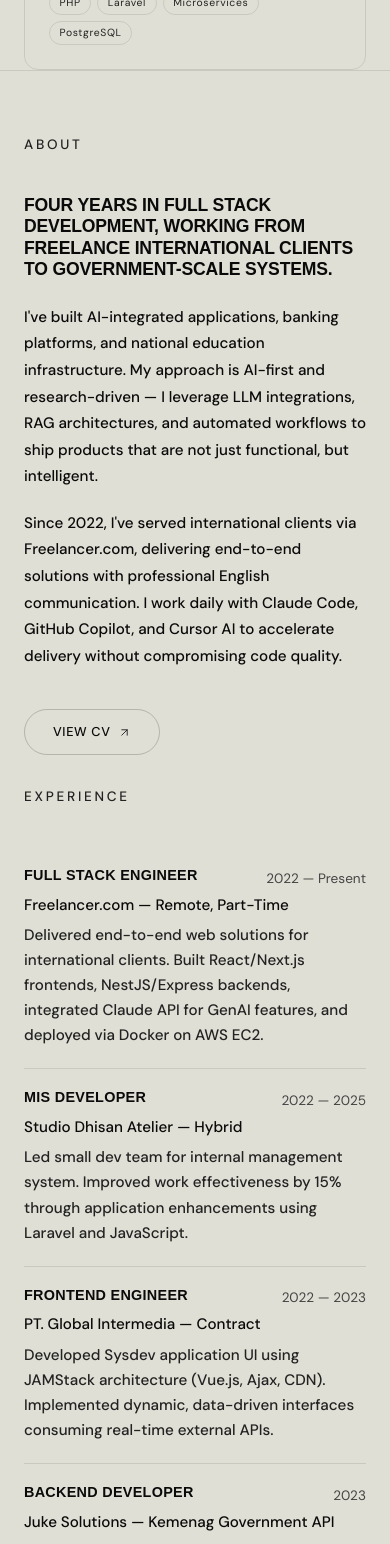
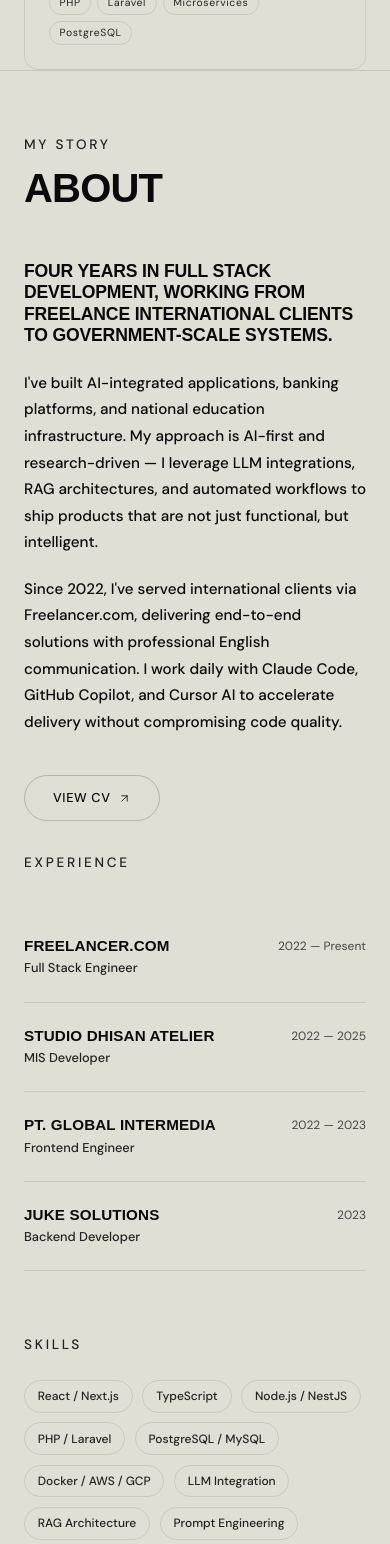
Before and after one commit to lanss-id/simple-portofolio, a Next.js app: page / in a window 390 px wide. Shown: the part 3380-4924 px from the top of the page. Built offline with nearby package versions, Linux system fonts and the light colour scheme; a web font is replaced by a local one.

Commit message:
feat: redesign About section with inline skills and remove redundant experience navigation link

```diff
--- a/components/layout/Navbar.tsx
+++ b/components/layout/Navbar.tsx
@@ -10,7 +10,6 @@ import Link from 'next/link'
 const navLinks = [
   { href: '#work', label: 'Work' },
   { href: '#about', label: 'About' },
-  { href: '#experience', label: 'Experience' },
   { href: '#contact', label: 'Contact' },
 ]
 
--- a/components/sections/About.tsx
+++ b/components/sections/About.tsx
@@ -3,6 +3,7 @@
 import { motion } from 'framer-motion'
 import { ArrowUpRight } from 'lucide-react'
 import { experiences } from '@/data/experience'
+import { skills } from '@/data/skills'
 
 export function About() {
   return (
@@ -29,9 +30,22 @@ export function About() {
             viewport={{ once: true, margin: '-60px' }}
             transition={{ duration: 0.8, ease: [0.16, 1, 0.3, 1] }}
           >
-            <span className="section-label" style={{ display: 'block', marginBottom: '2.5rem' }}>
+            <span className="section-label" style={{ display: 'block', marginBottom: '1rem' }}>
+              MY STORY
+            </span>
+            <h2
+              style={{
+                fontFamily: 'var(--font-display)',
+                fontSize: 'clamp(2.5rem, 6vw, 6rem)',
+                fontWeight: 800,
+                lineHeight: 0.85,
+                letterSpacing: '-0.02em',
+                color: 'var(--fg)',
+                marginBottom: '3.5rem',
+              }}
+            >
               About
-            </span>
+            </h2>
 
             <p
               style={{
@@ -100,10 +114,10 @@ export function About() {
             transition={{ duration: 0.8, ease: [0.16, 1, 0.3, 1], delay: 0.1 }}
           >
             <span className="section-label" style={{ display: 'block', marginBottom: '2.5rem' }}>
-              Experience
+              EXPERIENCE
             </span>
 
-            <div>
+            <div style={{ display: 'flex', flexDirection: 'column' }}>
               {experiences.map((exp, i) => (
                 <motion.div
                   key={exp.id}
@@ -115,66 +129,87 @@ export function About() {
                     ease: [0.16, 1, 0.3, 1],
                     delay: i * 0.07,
                   }}
-                  className="exp-row group"
-                  style={{ paddingTop: '1.25rem', paddingBottom: '1.25rem' }}
-                >
-                  <div
+                  className="group"
                   style={{
+                    paddingTop: '1.5rem',
+                    paddingBottom: '1.5rem',
+                    borderBottom: '1px solid var(--border-color)',
                     display: 'flex',
                     justifyContent: 'space-between',
                     alignItems: 'flex-start',
                     gap: '1rem',
-                      marginBottom: '0.3rem',
                   }}
                 >
+                  <div>
                     <h4
                       style={{
-                        fontSize: 'clamp(0.9rem, 1.15vw, 1rem)',
+                        fontSize: 'clamp(0.95rem, 1.2vw, 1.1rem)',
                         fontFamily: 'var(--font-display)',
                         fontWeight: 700,
-                        textTransform: 'uppercase',
-                        letterSpacing: '0.02em',
+                        letterSpacing: '0.01em',
                         color: 'var(--fg)',
                         lineHeight: 1.2,
+                        marginBottom: '0.2rem',
+                      }}
+                    >
+                      {exp.company}
+                    </h4>
+                    <p
+                      style={{
+                        fontSize: '0.8rem',
+                        color: 'var(--fg-muted)',
+                        fontWeight: 500,
                       }}
                     >
                       {exp.role}
-                    </h4>
+                    </p>
+                  </div>
                   <span
                     style={{
-                        fontSize: '0.85rem',
+                      fontSize: '0.75rem',
                       color: 'var(--fg-subtle)',
                       whiteSpace: 'nowrap',
                       fontVariantNumeric: 'tabular-nums',
                       flexShrink: 0,
-                        paddingTop: '0.1rem',
                     }}
                   >
                     {exp.period}
                   </span>
+                </motion.div>
+              ))}
             </div>
-                  <p
+
+            {/* SKILLS SECTION */}
+            <div style={{ marginTop: '4rem' }}>
+              <span className="section-label" style={{ display: 'block', marginBottom: '1.5rem' }}>
+                SKILLS
+              </span>
+              <div style={{ display: 'flex', flexWrap: 'wrap', gap: '0.6rem' }}>
+                {skills.map((skill, i) => (
+                  <motion.span
+                    key={skill}
+                    initial={{ opacity: 0, scale: 0.95 }}
+                    whileInView={{ opacity: 1, scale: 1 }}
+                    viewport={{ once: true }}
+                    transition={{
+                      duration: 0.4,
+                      ease: [0.16, 1, 0.3, 1],
+                      delay: i * 0.04,
+                    }}
                     style={{
-                      fontSize: '0.95rem',
-                      color: 'var(--fg)',
+                      fontSize: '0.75rem',
                       fontWeight: 500,
-                      marginBottom: '0.4rem',
+                      color: 'var(--fg-muted)',
+                      padding: '0.4rem 0.8rem',
+                      border: '1px solid var(--border-color)',
+                      borderRadius: '9999px',
+                      whiteSpace: 'nowrap',
                     }}
                   >
-                    {exp.company} — {exp.type}
-                  </p>
-                  <p
-                    style={{
-                      fontSize: '0.95rem',
-                      color: 'var(--fg-muted)',
-                      fontWeight: 500,
-                      lineHeight: 1.65,
-                    }}
-                  >
-                    {exp.description}
-                  </p>
-                </motion.div>
+                    {skill}
+                  </motion.span>
                 ))}
+              </div>
             </div>
           </motion.div>
         </div>
```
Lines whose indentation alone changed are shown as unchanged.
